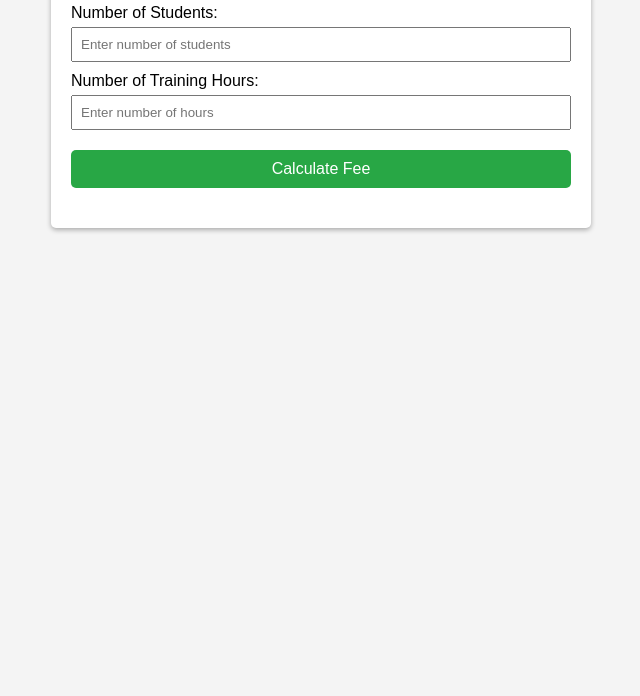
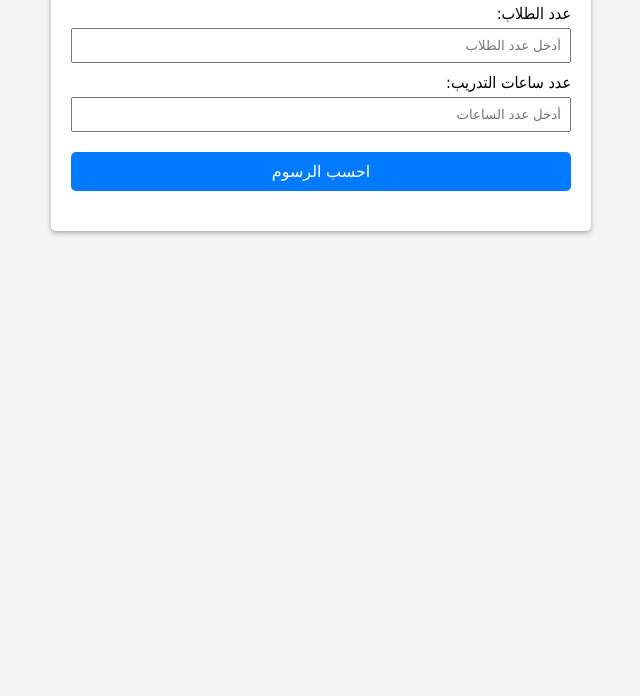
Before and after one commit to kbm4biz/GPScheck, a plain HTML site: page index.html in a window 1280 px wide. Shown: the part 104-800 px from the top of the page, without its empty margins (319-959 px from the left). Drawn offline with Linux system fonts and the light colour scheme.

Commit message:
Update index.html

```diff
--- a/index.html
+++ b/index.html
@@ -1,14 +1,16 @@
 <!DOCTYPE html>
-<html>
+<html lang="ar" dir="rtl">
 <head>
     <meta charset="UTF-8">
-    <title>Training Fee Calculator</title>
+    <title>حاسبة رسوم التدريب</title>
     <style>
         body {
-            font-family: Arial, sans-serif;
+            font-family: Tahoma, Arial, sans-serif;
             background-color: #f4f4f4;
             margin: 0;
             padding: 20px;
+            direction: rtl;
+            text-align: right;
         }
         .container {
             max-width: 500px;
@@ -30,16 +32,21 @@
             padding: 8px;
             margin-top: 5px;
             box-sizing: border-box;
+            text-align: right;
         }
         button {
             width: 100%;
             padding: 10px;
             margin-top: 20px;
-            background-color: #28a745;
+            background-color: #007bff;
             color: #fff;
             border: none;
             border-radius: 5px;
             font-size: 16px;
+            cursor: pointer;
+        }
+        button:hover {
+            background-color: #0056b3;
         }
         .result {
             margin-top: 20px;
@@ -52,12 +59,12 @@
         function calculateFee() {
             var students = parseInt(document.getElementById('students').value);
             var hours = parseFloat(document.getElementById('hours').value);
-            var hourlyRate = 200; // Base hourly rate in SAR
+            var hourlyRate = 200; // سعر الساعة الأساسي بالريال السعودي
             var maxStudents = 30;
             var totalFee = 0;
 
             if (isNaN(students) || isNaN(hours) || students <= 0 || hours <= 0) {
-                document.getElementById('result').innerHTML = "Please enter valid numbers for both fields.";
+                document.getElementById('result').innerHTML = "الرجاء إدخال أرقام صحيحة في كلا الحقلين.";
                 return;
             }
 
@@ -71,20 +78,20 @@
             }
 
             totalFee = totalFee.toFixed(2);
-            document.getElementById('result').innerHTML = "Total Training Fee: " + totalFee + " SAR";
+            document.getElementById('result').innerHTML = "إجمالي رسوم التدريب: " + totalFee + " ريال سعودي";
         }
     </script>
 </head>
 <body>
     <div class="container">
-        <h2>Training Fee Calculator</h2>
-        <label for="students">Number of Students:</label>
-        <input type="number" id="students" name="students" min="1" placeholder="Enter number of students">
+        <h2>حاسبة رسوم التدريب</h2>
+        <label for="students">عدد الطلاب:</label>
+        <input type="number" id="students" name="students" min="1" placeholder="أدخل عدد الطلاب">
 
-        <label for="hours">Number of Training Hours:</label>
-        <input type="number" id="hours" name="hours" min="1" step="0.5" placeholder="Enter number of hours">
+        <label for="hours">عدد ساعات التدريب:</label>
+        <input type="number" id="hours" name="hours" min="1" step="0.5" placeholder="أدخل عدد الساعات">
 
-        <button type="button" onclick="calculateFee()">Calculate Fee</button>
+        <button type="button" onclick="calculateFee()">احسب الرسوم</button>
 
         <div class="result" id="result"></div>
     </div>
```
